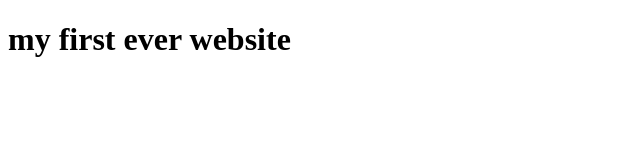
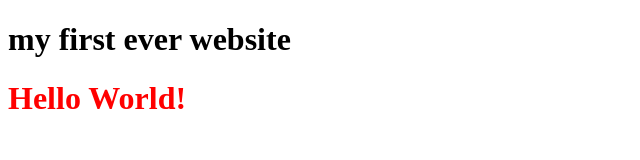
Before and after one commit to Polashwebdevelopment/hello-world, a plain HTML site: page index.html in a window 1280 px wide. Shown: the whole page, without its empty margins (0-640 px from the left). Drawn offline with Linux system fonts and the light colour scheme.

Commit message:
update hello world text color

```diff
--- a/index.html
+++ b/index.html
@@ -7,5 +7,6 @@
 </head>
 <body>
     <h1> my first ever website</h1>
+    <h1 style="color: red;"> Hello World!</h1>
 </body>
 </html>
```
